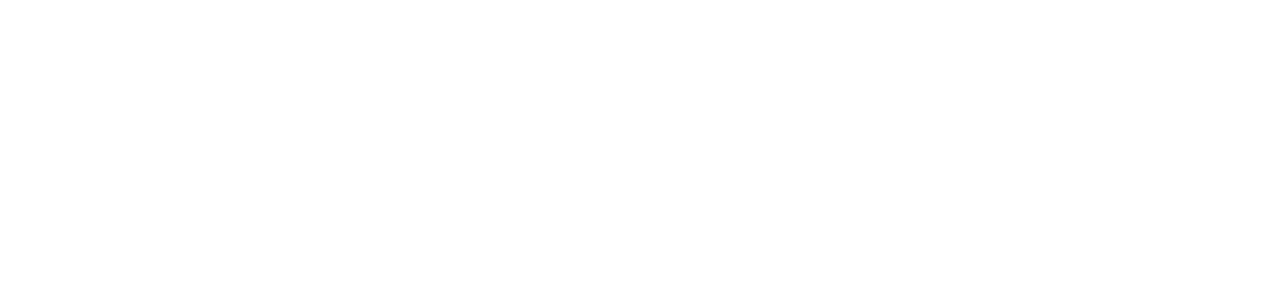
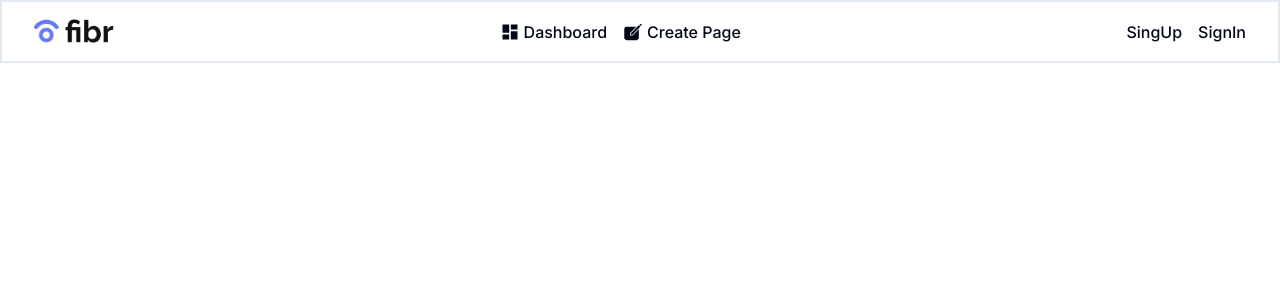
Before and after one commit to taufeeq-ahmed/fibr-ai, a Next.js app: page / in a window 1280 px wide. Shown: the top 300 px of the page. Built offline with nearby package versions, Linux system fonts and the light colour scheme.

Commit message:
navbar done

```diff
--- a/package.json
+++ b/package.json
@@ -18,6 +18,7 @@
     "react": "^18",
     "react-dom": "^18",
     "react-hook-form": "^7.51.5",
+    "react-icons": "^5.2.1",
     "tailwind-merge": "^2.3.0",
     "tailwindcss-animate": "^1.0.7"
   },
--- a/src/app/layout.tsx
+++ b/src/app/layout.tsx
@@ -2,6 +2,7 @@ import type { Metadata } from 'next';
 import { Inter } from 'next/font/google';
 import './globals.css';
 import React from 'react';
+import Navbar from '@/components/ui/navbar';
 
 const inter = Inter({ subsets: ['latin'] });
 
@@ -17,7 +18,10 @@ export default function RootLayout({
 }>) {
   return (
     <html lang="en">
-      <body className={inter.className}>{children}</body>
+      <body className={inter.className}>
+        <Navbar />
+        {children}
+      </body>
     </html>
   );
 }
--- /dev/null
+++ b/src/components/ui/navbar.tsx
@@ -0,0 +1,62 @@
+'use client';
+
+import Image from 'next/image';
+import React from 'react';
+import fibrLogo from '@/public/fibr-logo.webp';
+import Link from 'next/link';
+import { MdDashboard } from 'react-icons/md';
+import { IoIosCreate } from 'react-icons/io';
+import { usePathname } from 'next/navigation';
+import { cn } from '@/lib/utils';
+
+function Navbar() {
+  const pathname = usePathname();
+
+  return (
+    <nav className="py-2 px-8 border-2 flex justify-between items-center">
+      <Image
+        src={fibrLogo}
+        alt="fibr-logo"
+        width={80}
+        height={80}
+      />
+      <ul className="flex gap-4">
+        <Link
+          href="/dashboard"
+          className={cn(
+            'font-medium flex gap-1 justify-center items-center',
+            pathname.includes('dashboard') ? 'text-[#6879f9]' : '',
+          )}
+        >
+          <MdDashboard size={20} />
+          Dashboard
+        </Link>
+        <Link
+          href="/create-page"
+          className={cn(
+            'font-medium flex gap-1 justify-center items-center',
+            pathname.includes('create-page') ? 'text-[#6879f9]' : '',
+          )}
+        >
+          <IoIosCreate size={20} />
+          Create Page
+        </Link>
+      </ul>
+      <ul className="flex gap-4">
+        <Link
+          href="/signup"
+          className="font-medium flex gap-1 justify-center items-center"
+        >
+          SingUp
+        </Link>
+        <Link
+          href="/signin"
+          className="font-medium flex gap-1 justify-center items-center"
+        >
+          SignIn
+        </Link>
+      </ul>
+    </nav>
+  );
+}
+export default Navbar;
```
Also changed, not shown: src/public/fibr-logo.webp (added), 1 other file (tests, documents, lock files or other folders).
